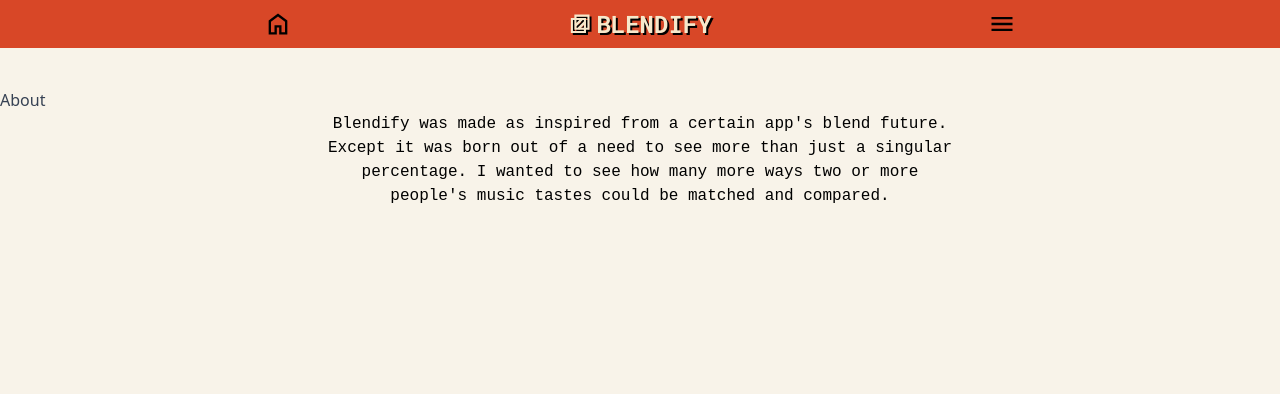
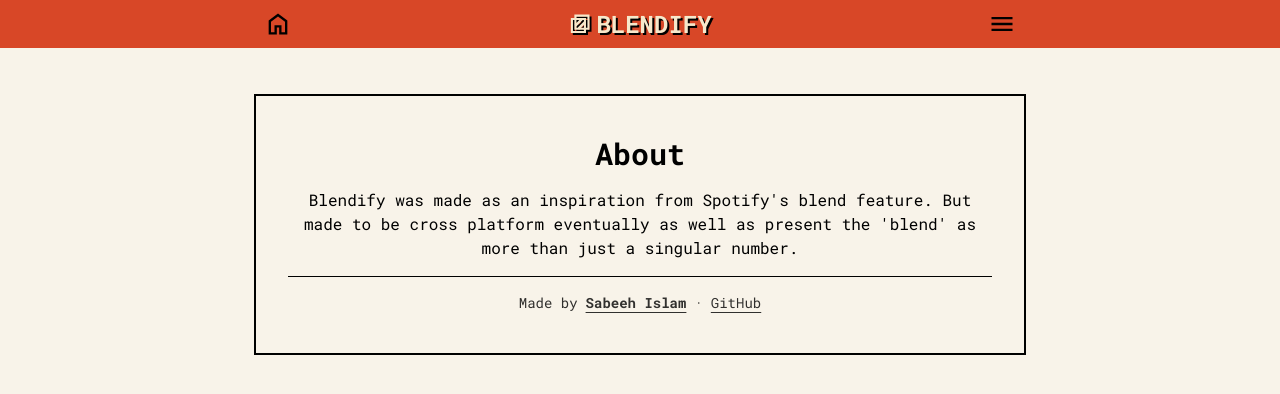
Before and after one commit to Saflaski/blendify, a React (Vite) app in the folder frontend/: page /about in a window 1280 px wide. Shown: the top 394 px of the page. Built offline with nearby package versions, Linux system fonts and the light colour scheme; no server answers.

Commit message:
added more to about and changed font size

```diff
--- a/frontend/src/routes/About.jsx
+++ b/frontend/src/routes/About.jsx
@@ -1,13 +1,46 @@
+import { href, useNavigate } from "react-router-dom";
 
 export function About() {
-    return (
-        <div className="object-center py-10">
-            <h1 className='text-gray-700'>About</h1>
-            <p className="default-text">
-                    Blendify was made as inspired from a certain app's blend future. Except it was born out of
-                    a need to see more than just a singular percentage. I wanted to see how many more ways two or more
-                    people's music tastes could be matched and compared.
-            </p>
+  const navigate = useNavigate();
+  return (
+    <div className="w-full flex justify-center py-12 px-4">
+      <div className="w-full max-w-3xl ring-2 ring-black  px-8 py-10">
+        <h2 className="text-center font-[Roboto_Mono] text-black text-3xl font-semibold">
+          About
+        </h2>
+
+        <p className="text-center text-black font-[Roboto_Mono] py-4">
+          Blendify was made as an inspiration from Spotify's blend feature. But
+          made to be cross platform eventually as well as present the 'blend' as
+          more than just a singular number.
+        </p>
+        <div className="border-t border-black py-2  "></div>
+        <div className="text-center text-black font-[Roboto_Mono] text-sm opacity-80">
+          <p className="flex flex-col sm:flex-row items-center justify-center gap-1 sm:gap-2">
+            <span>Made by</span>
+
+            <a
+              href="https://sabeehislam.com"
+              target="_blank"
+              rel="noopener noreferrer"
+              className="font-bold underline underline-offset-4 hover:opacity-100 transition"
+            >
+              Sabeeh Islam
+            </a>
+
+            <span className="hidden sm:inline">·</span>
+
+            <a
+              href="https://github.com/saflaski"
+              target="_blank"
+              rel="noopener noreferrer"
+              className="underline underline-offset-4 hover:opacity-100 transition"
+            >
+              GitHub
+            </a>
+          </p>
         </div>
-    )
+      </div>
+    </div>
+  );
 }
--- a/frontend/src/routes/Account.tsx
+++ b/frontend/src/routes/Account.tsx
@@ -42,18 +42,21 @@ export function Account() {
   };
 
   return (
-    <div className="w-full flex justify-center py-10">
-      <div className="w-[50%] ring-2 ring-black px-6 py-8 space-y-10">
-        <div className="flex flex-col items-center text-center space-y-4">
+    <div className="w-full flex justify-center py-12 px-4">
+      <div className="w-full max-w-3xl ring-2 ring-black  px-8 py-10">
+        <h2 className="text-center font-[Roboto_Mono] text-black text-3xl font-semibold">
+          Account
+        </h2>
+        <div className="flex flex-col items-center text-center space-y-4 pt-5">
           <p className="text-black font-bold">Delete Account Data</p>
           <p className="text-black">
             Use the button to permanently delete everything regarding your
             account automatically.
             <br />
-            This is an irreversible action.
+            This is an <b>irreversible action.</b>
           </p>
           <button
-            className="p-2 bg-red-600 text-black font-bold font-[Roboto_Mono]"
+            className="p-2 bg-red-600 ring-1 hover:bg-red-500 active:bg-red-700 text-black font-bold font-[Roboto_Mono]"
             onClick={DeleteAccount}
           >
             Delete Account
@@ -65,7 +68,7 @@ export function Account() {
 
         <div className="border-t border-black" />
 
-        <div className="flex flex-col items-center text-center space-y-3">
+        <div className="flex flex-col items-center text-center space-y-3 pt-4">
           <p className="text-black font-bold">Account Data Request</p>
 
           <p className="text-black">
@@ -73,9 +76,7 @@ export function Account() {
             account by contacting us at:
           </p>
 
-          <p className="text-black font-bold">
-            blendify@sabeehislam.com
-          </p>
+          <p className="text-black font-bold">blendify@sabeehislam.com</p>
 
           <p className="text-black">
             According to GDPR regulations, this request must be completed within
```
